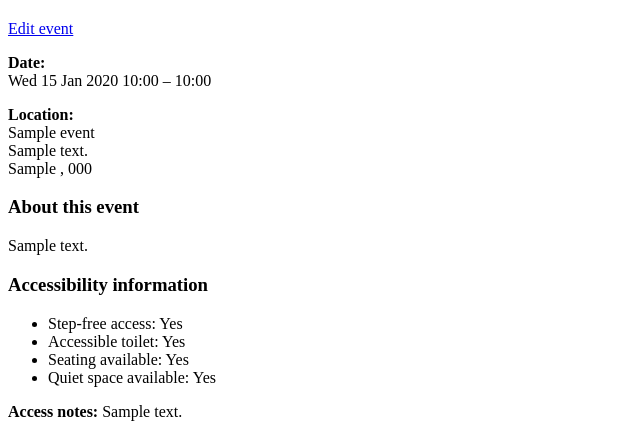
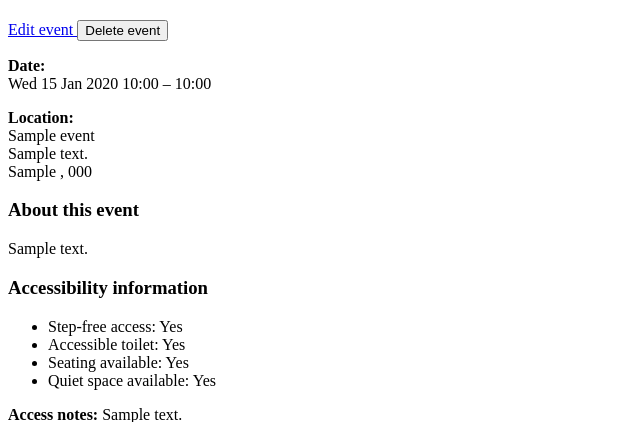
Before and after one commit to hannahashe/opencircle, a Django app: a page that uses circleevents/templates/circleevents/event_detail.html in a window 1280 px wide. Shown: the part 132-554 px from the top of the page, without its empty margins (0-640 px from the left). Run offline with Django 5.2, Linux system fonts and the light colour scheme; a user stored in the database is signed in; tables that the repository leaves empty hold one stand-in row (values such as "Sample post").

Commit message:
Add delete event form to event detail page for authenticated organisers

```diff
--- a/circleevents/templates/circleevents/event_detail.html
+++ b/circleevents/templates/circleevents/event_detail.html
@@ -13,6 +13,20 @@
         Edit event
     </a>
     {% endif %}
+    {% if user.is_authenticated and user == event.organiser %}
+    <form
+        action="{% url 'delete_event' event.slug %}"
+        method="post"
+        style="display:inline;"
+        onsubmit="return confirm('Are you sure you want to delete this event? This action cannot be undone.');"
+    >
+        {% csrf_token %}
+        <button type="submit" class="btn btn-outline-danger">
+            Delete event
+        </button>
+    </form>
+    {% endif %}
+
         <p>
             <strong>Date:</strong><br>
             {{ event.start_datetime|date:"D d M Y H:i" }}
```
